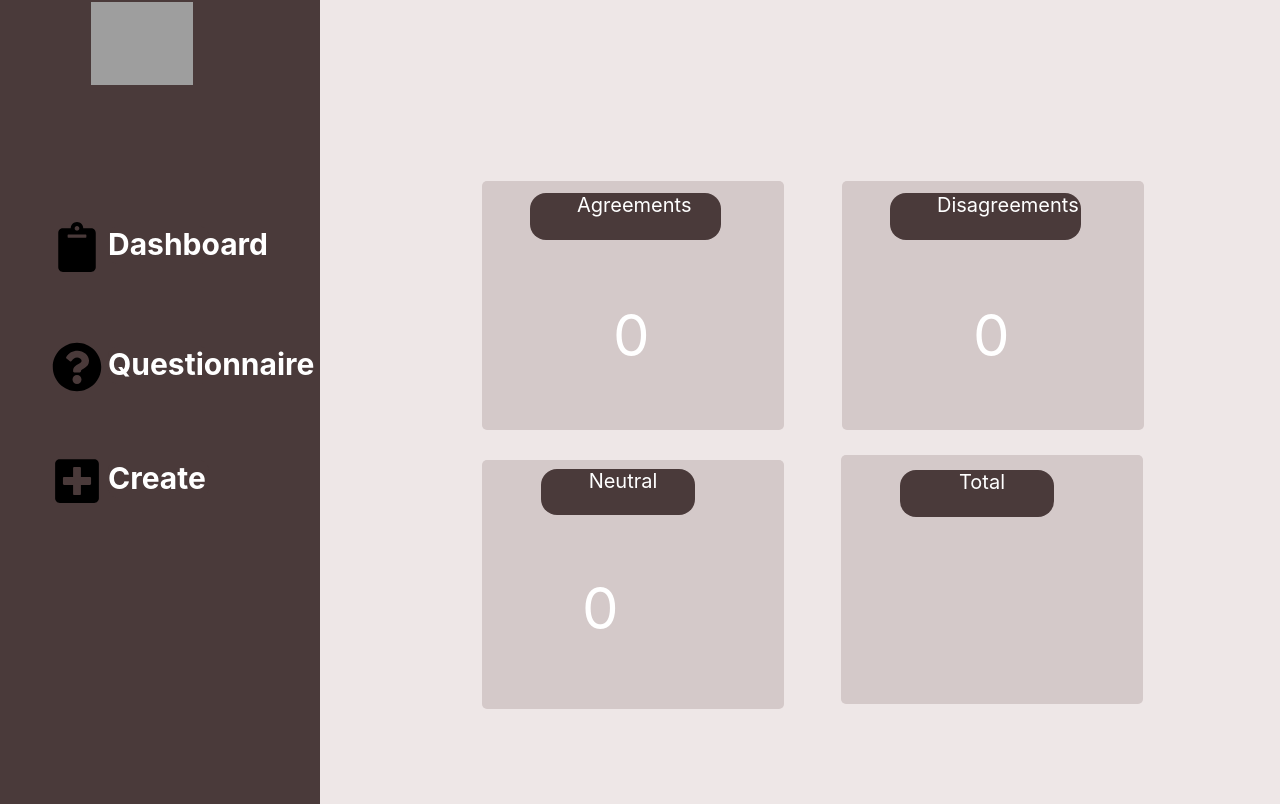
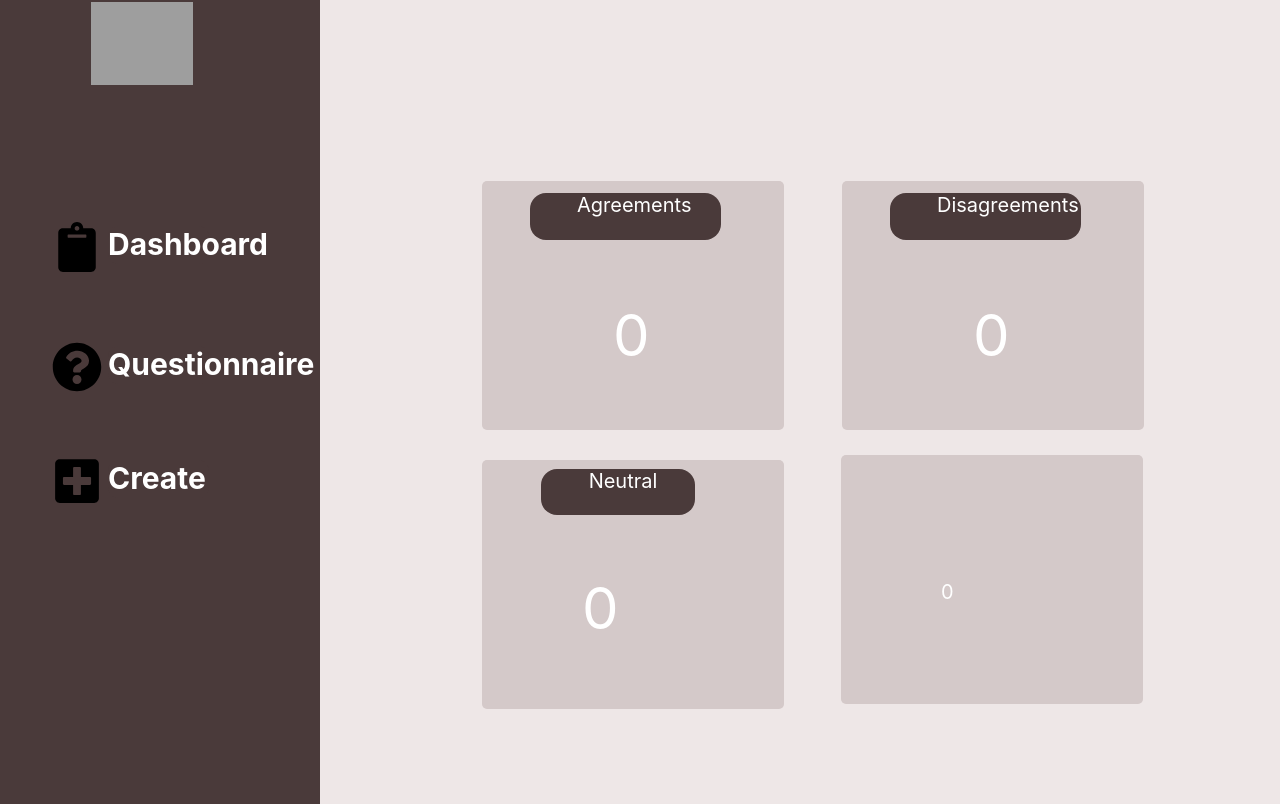
Before and after one commit to LCBA21/Questionnaire-App, a React (Create React App) app: page / in a window 1280 px wide. Built offline with nearby package versions, Linux system fonts and the light colour scheme; grey boxes are pictures that could not be loaded.

Commit message:
Update Dashboard.js

```diff
--- a/src/components/Dashboard.js
+++ b/src/components/Dashboard.js
@@ -25,11 +25,7 @@ const Dashboard = ({ todoList,agreenum, disagreenum, neutralnum }) => {
 
           <div className='stats-total'>
           <div className='text-container-total'>Total</div>
-          {todoList.map((task, index) => (
-          <div className='List' key={index}>
-              {todoList.length}
-          </div>
-            ))}
+          <div className='text-size-total'>{todoList.length}</div>
           </div>
 
       </div>
```
